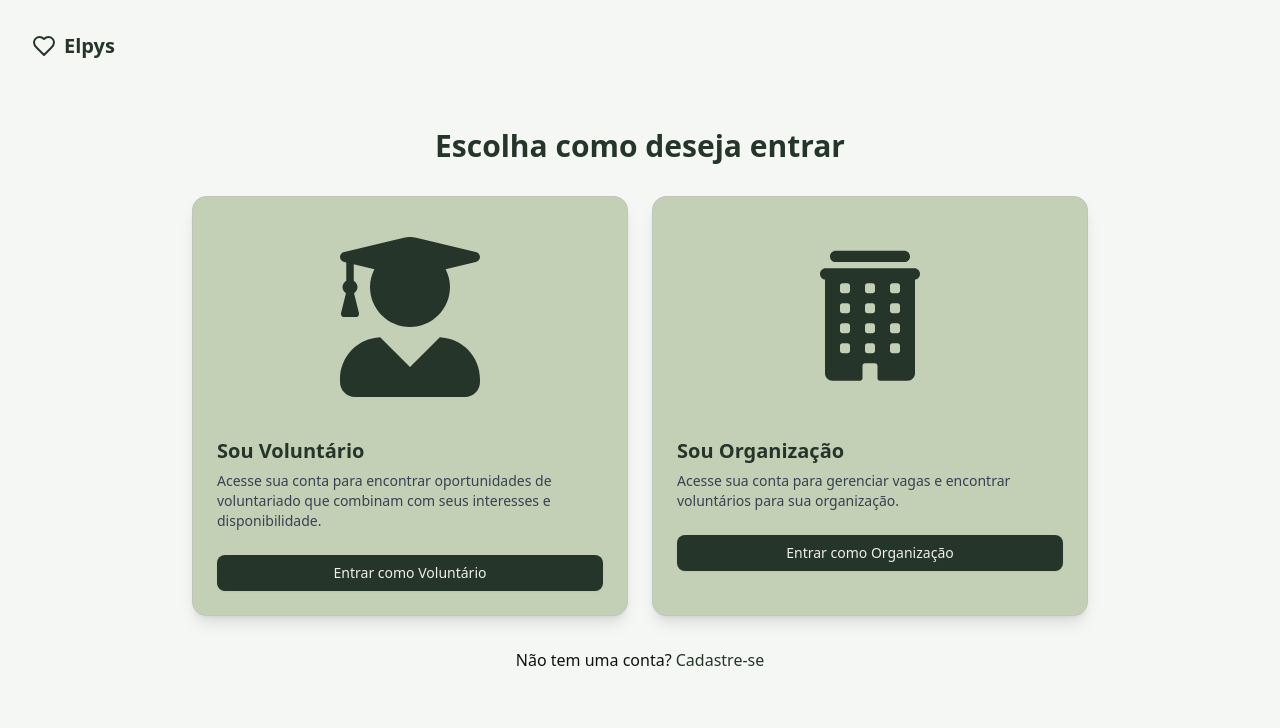
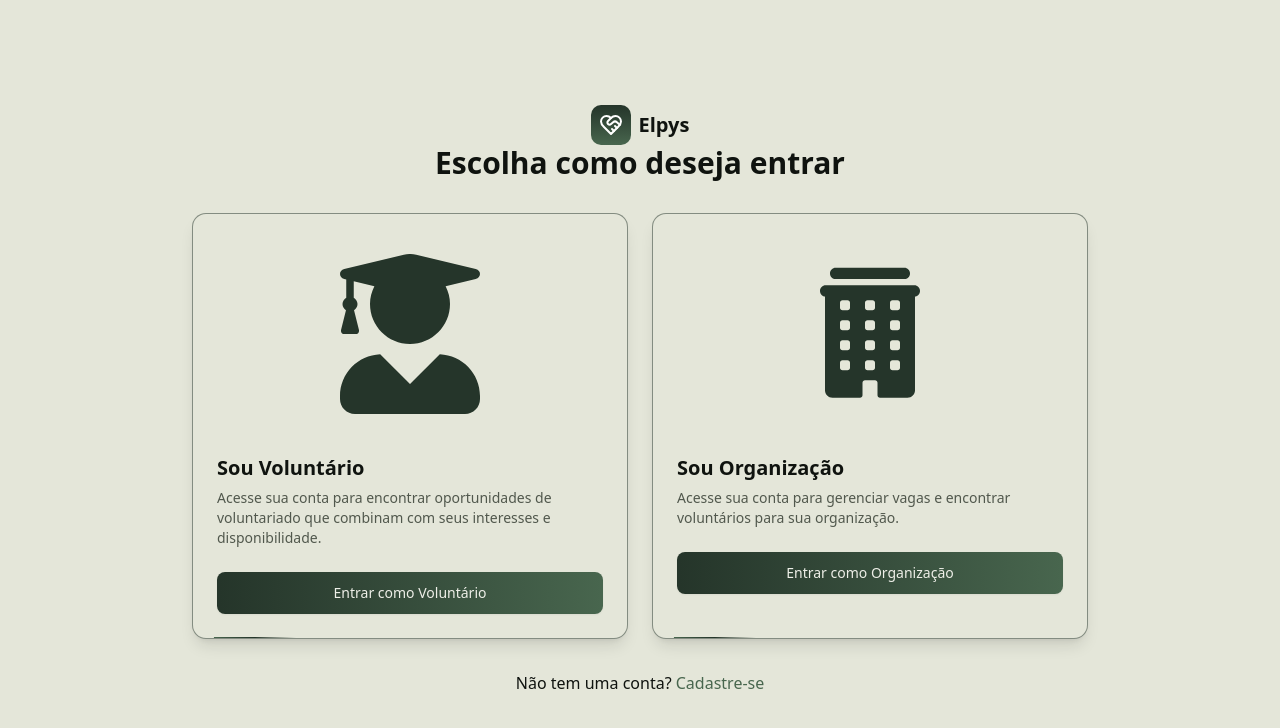
Before and after one commit to ThiagoSilva20/Elpys, a Next.js app: page /login in a window 1280 px wide. Shown: the top 728 px of the page. Built offline with nearby package versions, Linux system fonts and the light colour scheme.

Commit message:
refactor: redesign inj login and cadastro page

```diff
--- a/src/app/cadastro/page.tsx
+++ b/src/app/cadastro/page.tsx
@@ -1,6 +1,6 @@
 "use client";
 import Link from "next/link";
-import { Heart } from "lucide-react";
+import { HeartHandshakeIcon } from "lucide-react";
 import { Button } from "@/app/_components/ui/button";
 import {
   Card,
@@ -11,69 +11,74 @@ import {
 } from "@/app/_components/ui/card";
 import { FaUserGraduate } from "react-icons/fa";
 import { IoIosBusiness } from "react-icons/io";
+import { BorderBeam } from "../_components/magicui/border-beam";
 
 export default function CadastroPage() {
   return (
     <div className="flex min-h-screen flex-col items-center justify-center p-4">
-      <Link href="/" className="absolute top-8 left-8 flex items-center gap-2">
-        <Heart className="h-6 w-6 text-green-700" />
-        <span className="text-xl font-bold text-green-700">Elpys</span>
+      <Link href="/" className="flex items-center gap-2">
+        <div className="from-primary to-secondary flex size-10 items-center justify-center rounded-lg bg-gradient-to-b p-2">
+          <HeartHandshakeIcon className="size-6 text-white" />
+        </div>
+        <span className="text-xl font-bold">Elpys</span>
       </Link>
 
       <div className="w-full max-w-4xl">
-        <h1 className="mb-8 text-center text-3xl font-bold text-green-700">
+        <h1 className="mb-8 text-center text-3xl font-bold">
           Escolha como deseja se cadastrar
         </h1>
 
         <div className="grid grid-cols-1 gap-6 md:grid-cols-2">
-          <Card className="overflow-hidden shadow-lg">
+          <Card className="bg-background border-primary/50 relative overflow-hidden shadow-lg">
             <div className="relative flex h-48 items-center justify-center">
-              <FaUserGraduate className="h-40 w-40 text-green-700" />
+              <FaUserGraduate className="text-primary h-40 w-40" />
             </div>
             <CardHeader>
-              <CardTitle className="text-xl font-bold text-green-700">
+              <CardTitle className="text-xl font-bold">
                 Sou Voluntário
               </CardTitle>
-              <CardDescription className="text-gray-700">
+              <CardDescription className="text-muted-foreground">
                 Quero encontrar oportunidades de voluntariado que combinam com
                 meus interesses e disponibilidade.
               </CardDescription>
             </CardHeader>
             <CardContent>
-              <Link href="/cadastro/voluntario">
-                <Button className="w-full bg-green-700 hover:bg-green-800">
+              <Button className="h-[3em] w-full" asChild>
+                <Link href="/cadastro/voluntario">
                   Cadastrar como Voluntário
-                </Button>
-              </Link>
+                </Link>
+              </Button>
             </CardContent>
+            <BorderBeam size={80} duration={8} />
           </Card>
 
-          <Card className="overflow-hidden shadow-lg">
+          <Card className="bg-background border-primary/50 relative overflow-hidden shadow-lg">
             <div className="relative flex h-48 items-center justify-center">
-              <IoIosBusiness className="h-40 w-40 text-green-700" />
+              <IoIosBusiness className="text-primary h-40 w-40" />
             </div>
             <CardHeader>
-              <CardTitle className="text-xl font-bold text-green-700">
+              <CardTitle className="text-xl font-bold">
                 Sou Organização
               </CardTitle>
-              <CardDescription className="text-gray-700">
+              <CardDescription className="text-muted-foreground">
                 Quero cadastrar minha organização para anunciar vagas e
                 encontrar voluntários.
               </CardDescription>
             </CardHeader>
             <CardContent>
-              <Link href="/cadastro/organizacao">
-                <Button className="w-full bg-green-700 hover:bg-green-800">
+              <Button className="h-[3em] w-full" asChild>
+                <Link href="/cadastro/organizacao">
                   Cadastrar como Organização
-                </Button>
-              </Link>
+                </Link>
+              </Button>
             </CardContent>
+            <BorderBeam size={80} duration={8} />
           </Card>
         </div>
 
         <div className="mt-8 text-center">
           Já tem uma conta?{" "}
-          <Link href="/login" className="text-green-700 hover:underline">
+          <Link href="/login" className="text-secondary hover:underline">
             Faça login
           </Link>
         </div>
--- a/src/app/login/page.tsx
+++ b/src/app/login/page.tsx
@@ -1,7 +1,7 @@
 "use client";
 
 import Link from "next/link";
-import { Heart } from "lucide-react";
+import { HeartHandshakeIcon } from "lucide-react";
 import { Button } from "@/app/_components/ui/button";
 import {
   Card,
@@ -12,69 +12,70 @@ import {
 } from "@/app/_components/ui/card";
 import { FaUserGraduate } from "react-icons/fa";
 import { IoIosBusiness } from "react-icons/io";
+import { BorderBeam } from "../_components/magicui/border-beam";
 
 export default function LoginPage() {
   return (
-    <div className="flex min-h-screen flex-col items-center justify-center bg-[#f5f7f5] p-4">
-      <Link href="/" className="absolute top-8 left-8 flex items-center gap-2">
-        <Heart className="h-6 w-6 text-[#25352a]" />
-        <span className="text-xl font-bold text-[#25352a]">Elpys</span>
+    <div className="bg-background flex min-h-screen flex-col items-center justify-center p-4">
+      <Link href="/" className="flex items-center gap-2">
+        <div className="from-primary to-secondary flex size-10 items-center justify-center rounded-lg bg-gradient-to-b p-2">
+          <HeartHandshakeIcon className="size-6 text-white" />
+        </div>
+        <span className="text-xl font-bold">Elpys</span>
       </Link>
 
       <div className="w-full max-w-4xl">
-        <h1 className="mb-8 text-center text-3xl font-bold text-[#25352a]">
+        <h1 className="mb-8 text-center text-3xl font-bold">
           Escolha como deseja entrar
         </h1>
 
         <div className="grid grid-cols-1 gap-6 md:grid-cols-2">
-          <Card className="overflow-hidden shadow-lg">
+          <Card className="bg-background border-primary/50 relative overflow-hidden shadow-lg">
             <div className="relative flex h-48 items-center justify-center">
-              <FaUserGraduate className="h-40 w-40 text-[#25352a]" />
+              <FaUserGraduate className="text-primary h-40 w-40" />
             </div>
             <CardHeader>
-              <CardTitle className="text-xl font-bold text-[#25352a]">
+              <CardTitle className="text-xl font-bold">
                 Sou Voluntário
               </CardTitle>
-              <CardDescription className="text-gray-700">
+              <CardDescription className="text-muted-foreground">
                 Acesse sua conta para encontrar oportunidades de voluntariado
                 que combinam com seus interesses e disponibilidade.
               </CardDescription>
             </CardHeader>
             <CardContent>
-              <Link href="/login/voluntario">
-                <Button className="w-full bg-[#25352a] hover:bg-[#1a261e]">
-                  Entrar como Voluntário
-                </Button>
-              </Link>
+              <Button className="h-[3em] w-full" asChild>
+                <Link href="/login/voluntario">Entrar como Voluntário</Link>
+              </Button>
             </CardContent>
+            <BorderBeam size={80} duration={8} />
           </Card>
 
-          <Card className="overflow-hidden shadow-lg">
+          <Card className="bg-background border-primary/50 relative overflow-hidden shadow-lg">
             <div className="relative flex h-48 items-center justify-center">
-              <IoIosBusiness className="h-40 w-40 text-[#25352a]" />
+              <IoIosBusiness className="text-primary h-40 w-40" />
             </div>
             <CardHeader>
-              <CardTitle className="text-xl font-bold text-[#25352a]">
+              <CardTitle className="text-xl font-bold">
                 Sou Organização
               </CardTitle>
-              <CardDescription className="text-gray-700">
+              <CardDescription className="text-muted-foreground">
                 Acesse sua conta para gerenciar vagas e encontrar voluntários
                 para sua organização.
               </CardDescription>
             </CardHeader>
             <CardContent>
-              <Link href="/login/organizacao">
-                <Button className="w-full bg-[#25352a] hover:bg-[#1a261e]">
-                  Entrar como Organização
-                </Button>
-              </Link>
+              <Button className="h-[3em] w-full" asChild>
+                <Link href="/login/organizacao">Entrar como Organização</Link>
+              </Button>
             </CardContent>
+            <BorderBeam size={80} duration={8} />
           </Card>
         </div>
 
         <div className="mt-8 text-center">
           Não tem uma conta?{" "}
-          <Link href="/cadastro" className="text-[#25352a] hover:underline">
+          <Link href="/cadastro" className="text-secondary hover:underline">
             Cadastre-se
           </Link>
         </div>
```
